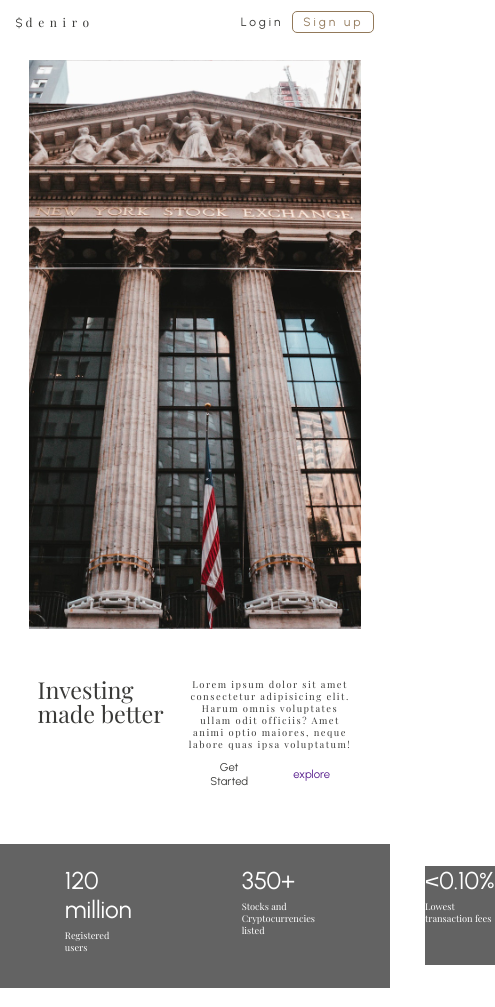
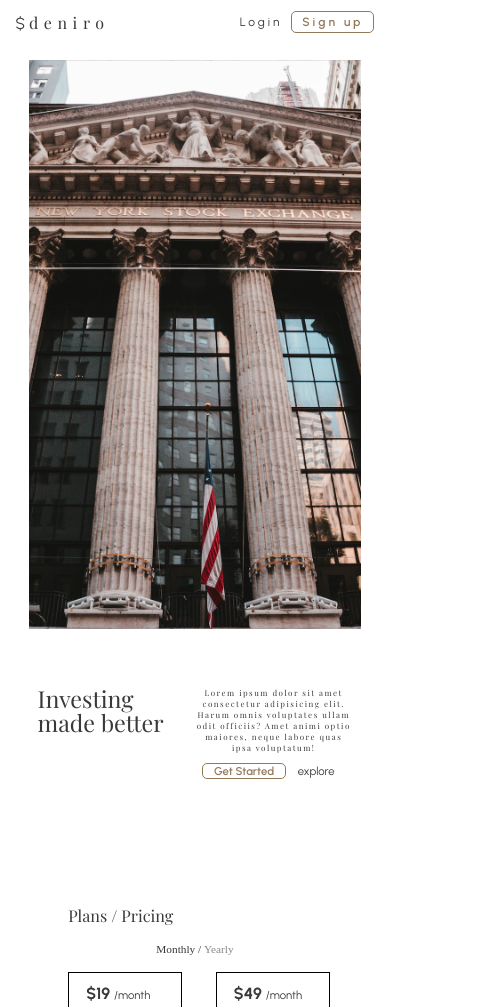
Before and after one commit to startercode-dev/dinero, a website built with Parcel: page index.html in a window 390 px wide. Shown: the top 1007 px of the page, 495 px wide, since content can reach past the window. Built offline with nearby package versions, Linux system fonts and the light colour scheme; some icons are missing; a web font is replaced by a local one.

Commit message:
nav and hero responsive

```diff
--- a/index.html
+++ b/index.html
@@ -59,7 +59,7 @@
       </div>
     </section>
 
-    <section class="stats flex--row">
+    <!-- <section class="stats flex--row">
       <div class="stats__item">
         <h3 class="item-header">$38 billion</h3>
         <p class="item-description">24th trading volume on exchange</p>
@@ -117,7 +117,7 @@
         </div>
       </div>
       <a href="/" class="link features__learn-more">Learn More</a>
-    </section>
+    </section> -->
 
     <section class="pricing grid">
       <h2>Plans / Pricing</h2>
@@ -166,7 +166,7 @@
       </div>
     </section>
 
-    <section class="contact flex--row">
+    <!-- <section class="contact flex--row">
       <div class="contact__container">
         <h2 class="title">Get in touch with us</h2>
         <img
@@ -196,7 +196,7 @@
           </div>
         </div>
       </div>
-    </section>
+    </section> -->
 
     <footer class="footer flex">
       <div>
--- a/src/scss/helper/_components.scss
+++ b/src/scss/helper/_components.scss
@@ -29,7 +29,7 @@
 
     &:link,
     &:visited {
-        // color: inherit;
+        color: inherit;
     }
 }
 
--- a/src/scss/modules/_hero.scss
+++ b/src/scss/modules/_hero.scss
@@ -50,13 +50,41 @@
 
         a {
             align-self: center;
-            padding: 0 $space-l;
+            padding: $space-3xs $space-l;
         }
+    }
+
+    .cta-signup {
+        border: 1.2px solid $gold;
+        border-radius: 5px;
+        color: $gold;
+        font-weight: 600;
     }
 
     @media (width <= 85rem) {
         .title {
+            font-size: calc($step-5 - 1.5rem);
+        }
+    }
+
+    @media (width <= 52.5rem) {
+        .title {
             font-size: $step-4;
         }
     }
+
+    @media (width <= 32.5rem) {
+        .description {
+            p {
+                font-size: 0.8rem;
+                letter-spacing: 1.2;
+            }
+        }
+
+        .cta {
+            a {
+                padding: 0 $space-s;
+            }
+        }
+    }
 }
--- a/src/scss/modules/_nav.scss
+++ b/src/scss/modules/_nav.scss
@@ -12,7 +12,6 @@
     }
 
     &__logo {
-        // position: relative;
         font-size: $step--1;
 
         span {
@@ -47,10 +46,16 @@
         border-radius: 5px;
         color: $gold;
         padding: $space-3xs $space-xs;
+        font-weight: 600;
     }
 
     @media (width <= 43.75rem) {
+        &__logo {
+            font-size: $step-0;
+        }
+
         &__menu {
+            font-size: calc($step-0 - 0.05rem);
             gap: $space-s;
         }
 
@@ -61,12 +66,7 @@
 
     @media (width <= 32.5rem) {
         &__logo {
-            font-size: 1.2rem;
-
-            span {
-                font-family: $playfair;
-                letter-spacing: $space-2xs;
-            }
+            font-size: 1.6rem;
         }
 
         &__auth {
```
